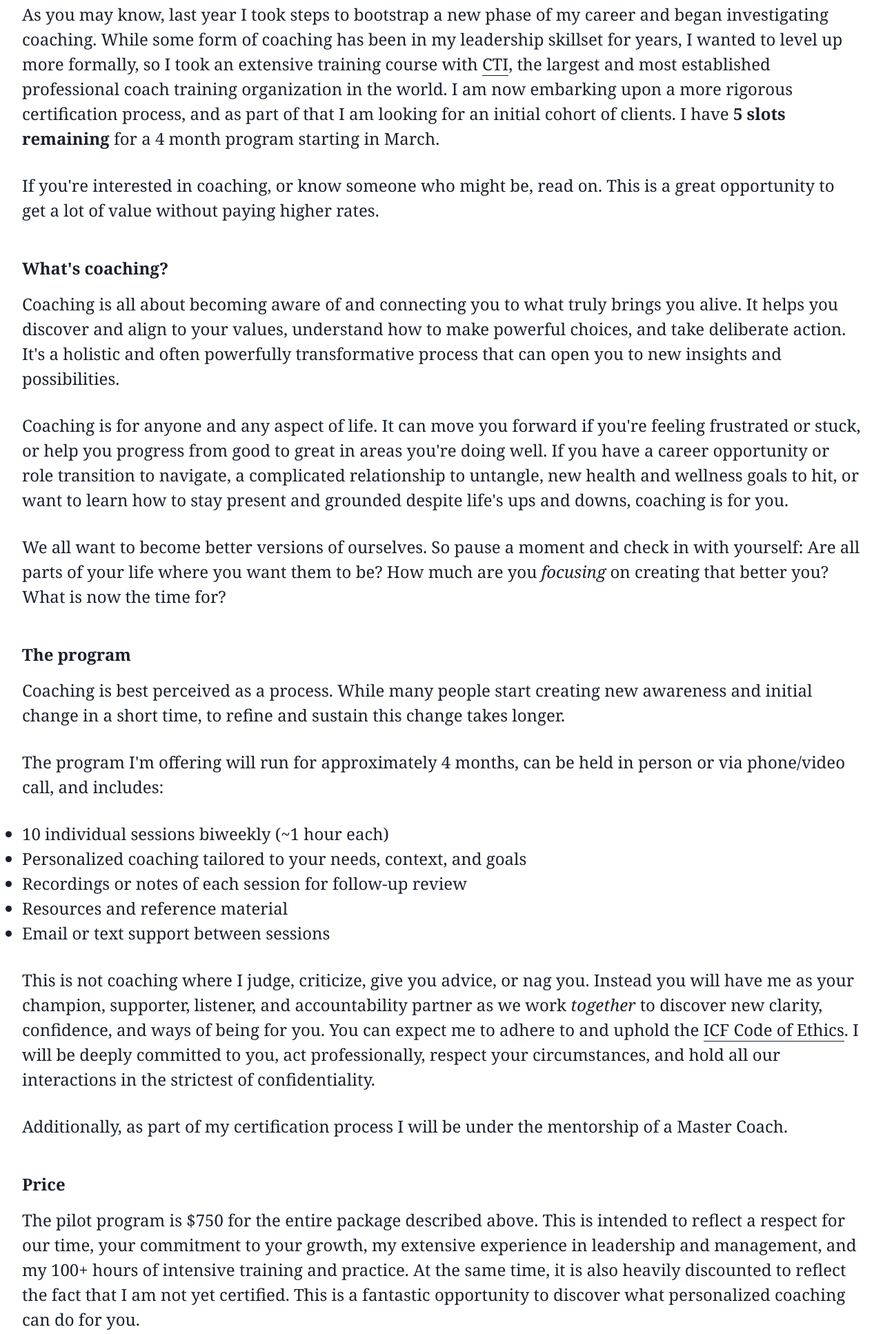
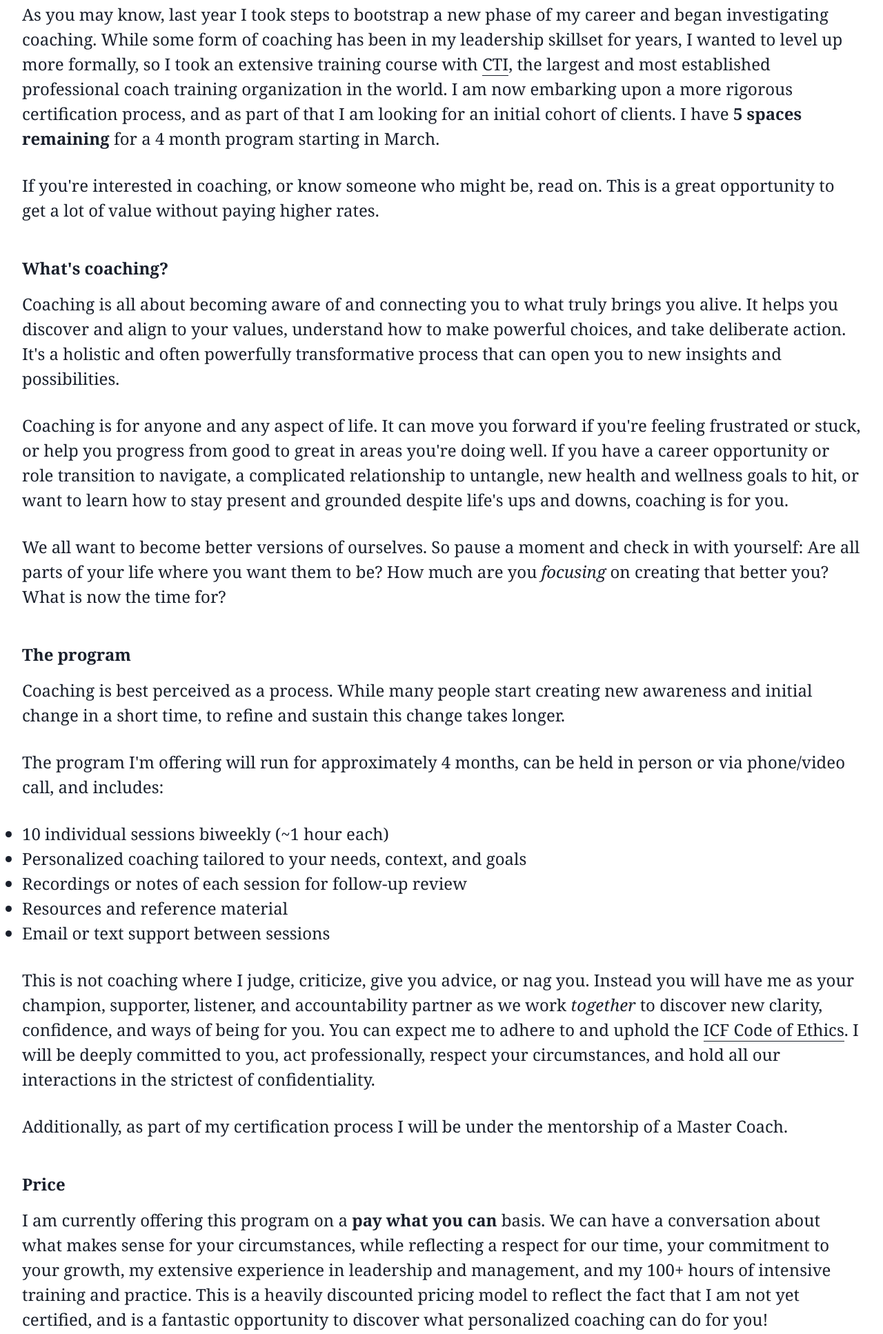
Before and after one commit to dlimeb/dieterlimeback, an Eleventy site: page site/preflight.md in a window 1280 px wide. Shown: the part 1419-3353 px from the top of the page at 69% size. Built offline with nearby package versions, Linux system fonts and the light colour scheme; Eleventy itself is replaced by a stand-in of ours; files that its build step writes are made by us from their sources; what eleventy-plugin-typeset would draw is missing.

Commit message:
Pricing tweak

```diff
--- a/site/preflight.md
+++ b/site/preflight.md
@@ -12,7 +12,7 @@ Hello friend,
 
 If you're reading this it's because I feel you might be interested in -- or can help with! -- something new I'm diving into.
 
-As you may know, last year I took steps to bootstrap a new phase of my career and began investigating coaching. While some form of coaching has been in my leadership skillset for years, I wanted to level up more formally, so I took an extensive training course with [CTI](https://coactive.com/), the largest and most established professional coach training organization in the world.  I am now embarking upon a more rigorous certification process, and as part of that I am looking for an initial cohort of clients. I have **5 slots remaining** for a 4 month program starting in March.
+As you may know, last year I took steps to bootstrap a new phase of my career and began investigating coaching. While some form of coaching has been in my leadership skillset for years, I wanted to level up more formally, so I took an extensive training course with [CTI](https://coactive.com/), the largest and most established professional coach training organization in the world.  I am now embarking upon a more rigorous certification process, and as part of that I am looking for an initial cohort of clients. I have **5 spaces remaining** for a 4 month program starting in March.
 
 If you're interested in coaching, or know someone who might be, read on. This is a great opportunity to get a lot of value without paying higher rates.
 
@@ -24,7 +24,6 @@ Coaching is all about becoming aware of and connecting you to what truly brings
 Coaching is for anyone and any aspect of life. It can move you forward if you're feeling frustrated or stuck, or help you progress from good to great in areas you're doing well. If you have a career opportunity or role transition to navigate, a complicated relationship to untangle, new health and wellness goals to hit, or want to learn how to stay present and grounded despite life's ups and downs, coaching is for you.
 
 We all want to become better versions of ourselves. So pause a moment and check in with yourself: Are all parts of your life where you want them to be? How much are you _focusing_ on creating that better you? What is now the time for?
-
 
 
 ## The program
@@ -45,7 +44,7 @@ Additionally, as part of my certification process I will be under the mentorship
 
 ## Price
 
-The pilot program is $750 for the entire package described above. This is intended to reflect a respect for our time, your commitment to your growth, my extensive experience in leadership and management, and my 100+ hours of intensive training and practice. At the same time, it is also heavily discounted to reflect the fact that I am not yet certified. This is a fantastic opportunity to discover what personalized coaching can do for you.
+I am currently offering this program on a **pay what you can** basis. We can have a conversation about what makes sense for your circumstances, while reflecting a respect for our time, your commitment to your growth, my extensive experience in leadership and management, and my 100+ hours of intensive training and practice. This is a heavily discounted pricing model to reflect the fact that I am not yet certified, and is a fantastic opportunity to discover what personalized coaching can do for you!
 
 
 ## Interested?
```
